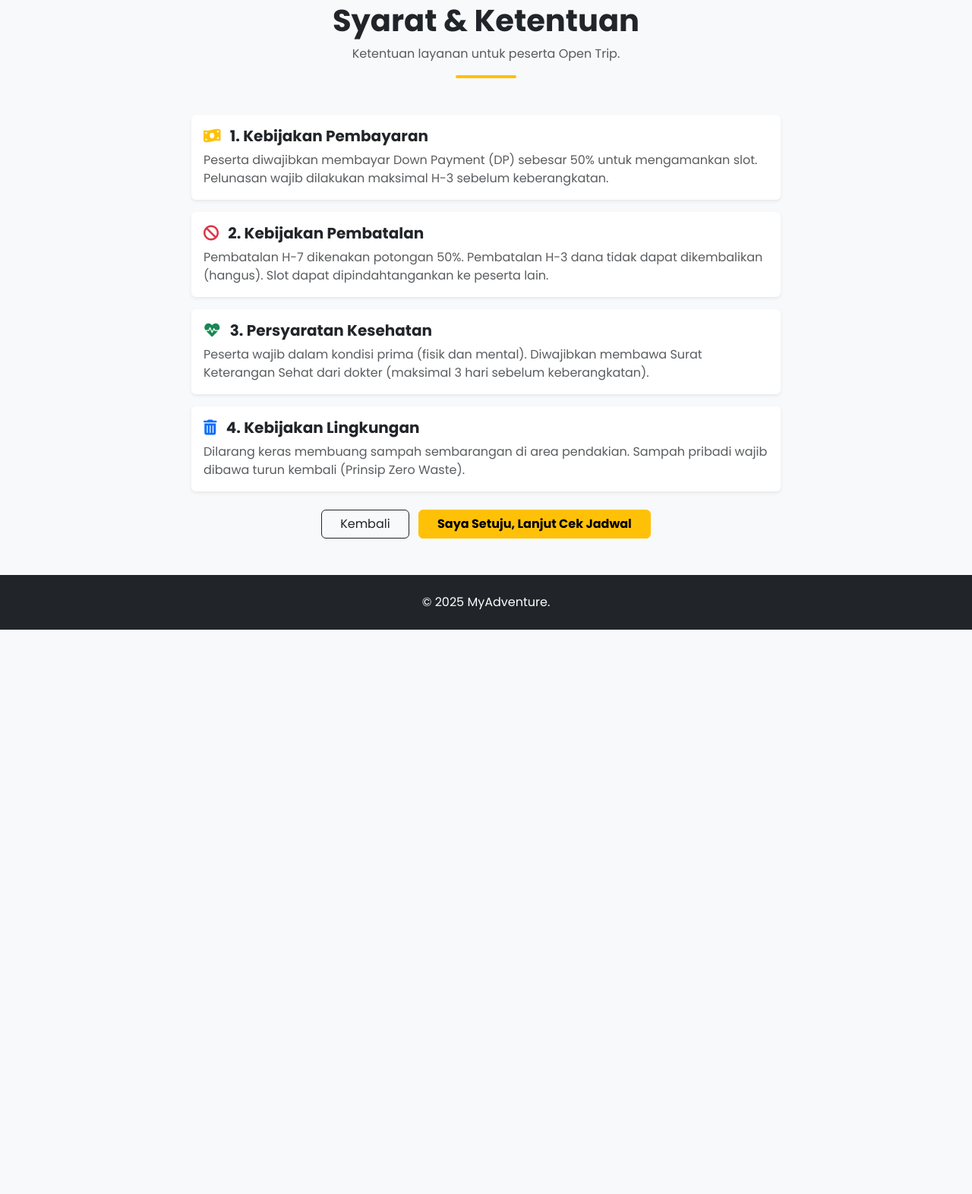
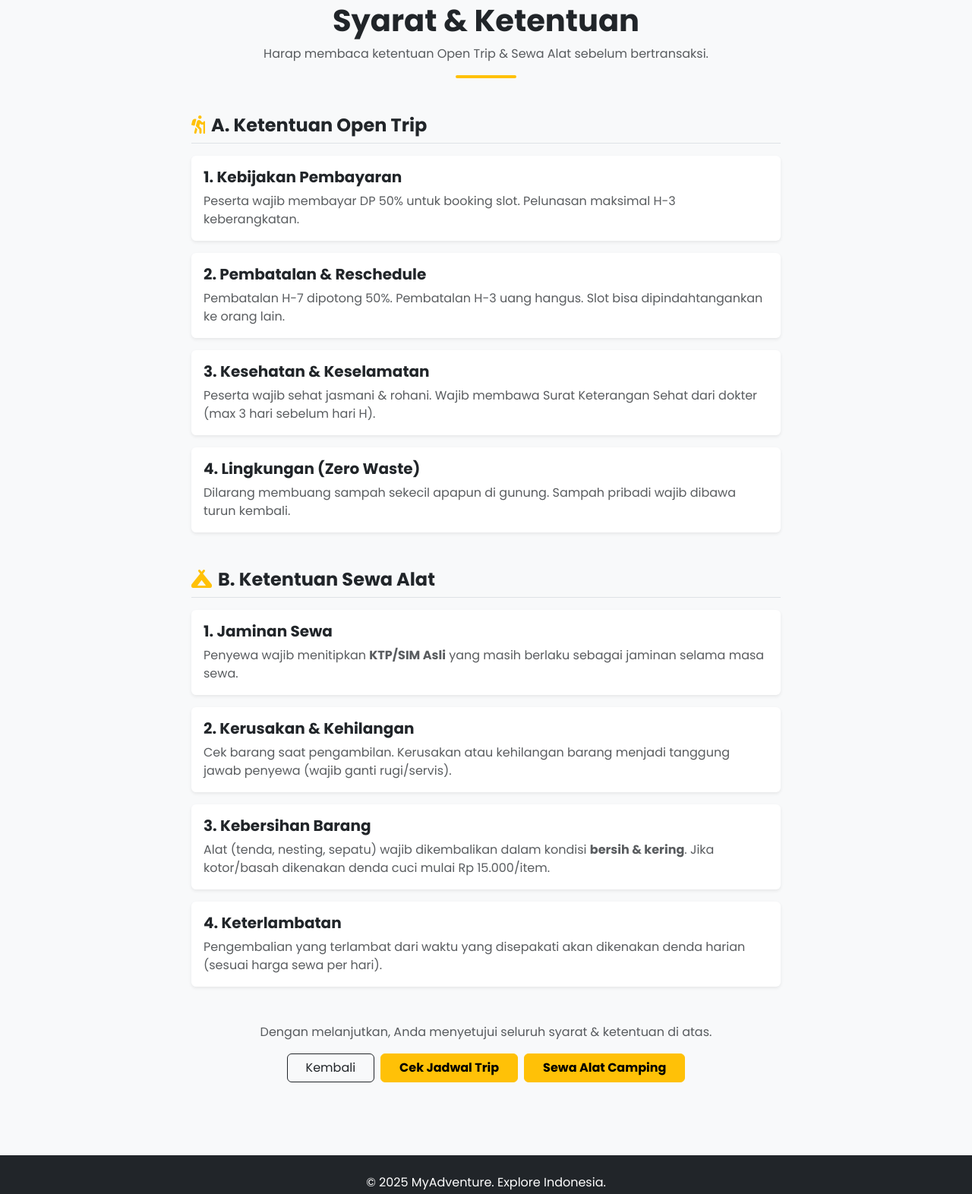
Before and after one commit to mhmdaryaqadi/project-uas-dw-a-teori, a plain HTML site: page syarat.html in a window 1280 px wide. Shown: the part 101-1673 px from the top of the page at 76% size. Before the commit the page ends 930 px from the top, so only its background shows below. Drawn offline with nearby package versions, Linux system fonts and the light colour scheme.

Commit message:
add terms and conditions for equipment rental

```diff
--- a/syarat.html
+++ b/syarat.html
@@ -22,50 +22,95 @@
     <div class="container my-5" style="max-width: 800px;">
         <div class="text-center mb-5">
             <h1 class="fw-bold">Syarat & Ketentuan</h1>
-            <p class="text-muted">Ketentuan layanan untuk peserta Open Trip.</p>
+            <p class="text-muted">Harap membaca ketentuan Open Trip & Sewa Alat sebelum bertransaksi.</p>
             <div class="garis-bawah mx-auto"></div>
         </div>
 
+        <div class="mb-5">
+            <h4 class="fw-bold mb-3 text-dark border-bottom pb-2">
+                <i class="fa-solid fa-person-hiking text-warning me-2"></i>A. Ketentuan Open Trip
+            </h4>
+
             <div class="card shadow-sm border-0 mb-3">
                 <div class="card-body">
-                <h5 class="fw-bold text-dark"><i class="fa-solid fa-money-bill-wave text-warning me-2"></i> 1. Kebijakan Pembayaran</h5>
-                <p class="text-muted mb-0">Peserta diwajibkan membayar Down Payment (DP) sebesar 50% untuk mengamankan slot. Pelunasan wajib dilakukan maksimal H-3 sebelum keberangkatan.</p>
+                    <h5 class="fw-bold text-dark">1. Kebijakan Pembayaran</h5>
+                    <p class="text-muted mb-0">Peserta wajib membayar DP 50% untuk booking slot. Pelunasan maksimal H-3 keberangkatan.</p>
                 </div>
             </div>
 
             <div class="card shadow-sm border-0 mb-3">
                 <div class="card-body">
-                <h5 class="fw-bold text-dark"><i class="fa-solid fa-ban text-danger me-2"></i> 2. Kebijakan Pembatalan</h5>
-                <p class="text-muted mb-0">Pembatalan H-7 dikenakan potongan 50%. Pembatalan H-3 dana tidak dapat dikembalikan (hangus). Slot dapat dipindahtangankan ke peserta lain.</p>
+                    <h5 class="fw-bold text-dark">2. Pembatalan & Reschedule</h5>
+                    <p class="text-muted mb-0">Pembatalan H-7 dipotong 50%. Pembatalan H-3 uang hangus. Slot bisa dipindahtangankan ke orang lain.</p>
                 </div>
             </div>
 
             <div class="card shadow-sm border-0 mb-3">
                 <div class="card-body">
-                <h5 class="fw-bold text-dark"><i class="fa-solid fa-heart-pulse text-success me-2"></i> 3. Persyaratan Kesehatan</h5>
-                <p class="text-muted mb-0">Peserta wajib dalam kondisi prima (fisik dan mental). Diwajibkan membawa Surat Keterangan Sehat dari dokter (maksimal 3 hari sebelum keberangkatan).</p>
+                    <h5 class="fw-bold text-dark">3. Kesehatan & Keselamatan</h5>
+                    <p class="text-muted mb-0">Peserta wajib sehat jasmani & rohani. Wajib membawa Surat Keterangan Sehat dari dokter (max 3 hari sebelum hari H).</p>
                 </div>
             </div>
 
-        <div class="card shadow-sm border-0 mb-4">
+            <div class="card shadow-sm border-0 mb-3">
                 <div class="card-body">
-                <h5 class="fw-bold text-dark"><i class="fa-solid fa-trash-can text-primary me-2"></i> 4. Kebijakan Lingkungan</h5>
-                <p class="text-muted mb-0">Dilarang keras membuang sampah sembarangan di area pendakian. Sampah pribadi wajib dibawa turun kembali (Prinsip Zero Waste).</p>
+                    <h5 class="fw-bold text-dark">4. Lingkungan (Zero Waste)</h5>
+                    <p class="text-muted mb-0">Dilarang membuang sampah sekecil apapun di gunung. Sampah pribadi wajib dibawa turun kembali.</p>
+                </div>
             </div>
         </div>
 
-        <div class="text-center">
-            <a href="index.html" class="btn btn-outline-dark px-4 me-2">Kembali</a>
-            <a href="paket.html" class="btn btn-warning px-4 fw-bold">Saya Setuju, Lanjut Cek Jadwal</a>
+        <div class="mb-5">
+            <h4 class="fw-bold mb-3 text-dark border-bottom pb-2">
+                <i class="fa-solid fa-campground text-warning me-2"></i>B. Ketentuan Sewa Alat
+            </h4>
+
+            <div class="card shadow-sm border-0 mb-3">
+                <div class="card-body">
+                    <h5 class="fw-bold text-dark">1. Jaminan Sewa</h5>
+                    <p class="text-muted mb-0">Penyewa wajib menitipkan <strong>KTP/SIM Asli</strong> yang masih berlaku sebagai jaminan selama masa sewa.</p>
+                </div>
+            </div>
+
+            <div class="card shadow-sm border-0 mb-3">
+                <div class="card-body">
+                    <h5 class="fw-bold text-dark">2. Kerusakan & Kehilangan</h5>
+                    <p class="text-muted mb-0">Cek barang saat pengambilan. Kerusakan atau kehilangan barang menjadi tanggung jawab penyewa (wajib ganti rugi/servis).</p>
+                </div>
+            </div>
+
+            <div class="card shadow-sm border-0 mb-3">
+                <div class="card-body">
+                    <h5 class="fw-bold text-dark">3. Kebersihan Barang</h5>
+                    <p class="text-muted mb-0">Alat (tenda, nesting, sepatu) wajib dikembalikan dalam kondisi <strong>bersih & kering</strong>. Jika kotor/basah dikenakan denda cuci mulai Rp 15.000/item.</p>
+                </div>
+            </div>
+
+            <div class="card shadow-sm border-0 mb-3">
+                <div class="card-body">
+                    <h5 class="fw-bold text-dark">4. Keterlambatan</h5>
+                    <p class="text-muted mb-0">Pengembalian yang terlambat dari waktu yang disepakati akan dikenakan denda harian (sesuai harga sewa per hari).</p>
+                </div>
+            </div>
+        </div>
+
+        <div class="text-center pb-5">
+            <p class="text-muted mb-3">Dengan melanjutkan, Anda menyetujui seluruh syarat & ketentuan di atas.</p>
+            <div class="d-flex justify-content-center gap-2 flex-wrap">
+                <a href="index.html" class="btn btn-outline-dark px-4">Kembali</a>
+                <a href="paket.html" class="btn btn-warning px-4 fw-bold">Cek Jadwal Trip</a>
+                <a href="sewa.html" class="btn btn-warning px-4 fw-bold">Sewa Alat Camping</a>
+            </div>
         </div>
 
     </div>
 
-    <footer class="bg-dark text-white py-4 mt-5">
+    <footer class="bg-dark text-white py-4 mt-auto">
         <div class="container text-center">
-            <p class="mb-0">© 2025 MyAdventure.</p>
+            <p class="mb-0">© 2025 MyAdventure. Explore Indonesia.</p>
         </div>
     </footer>
 
+    <script src="https://cdn.jsdelivr.net/npm/bootstrap@5.3.0/dist/js/bootstrap.bundle.min.js"></script>
 </body>
 </html>
```
Lines whose indentation alone changed are shown as unchanged.
